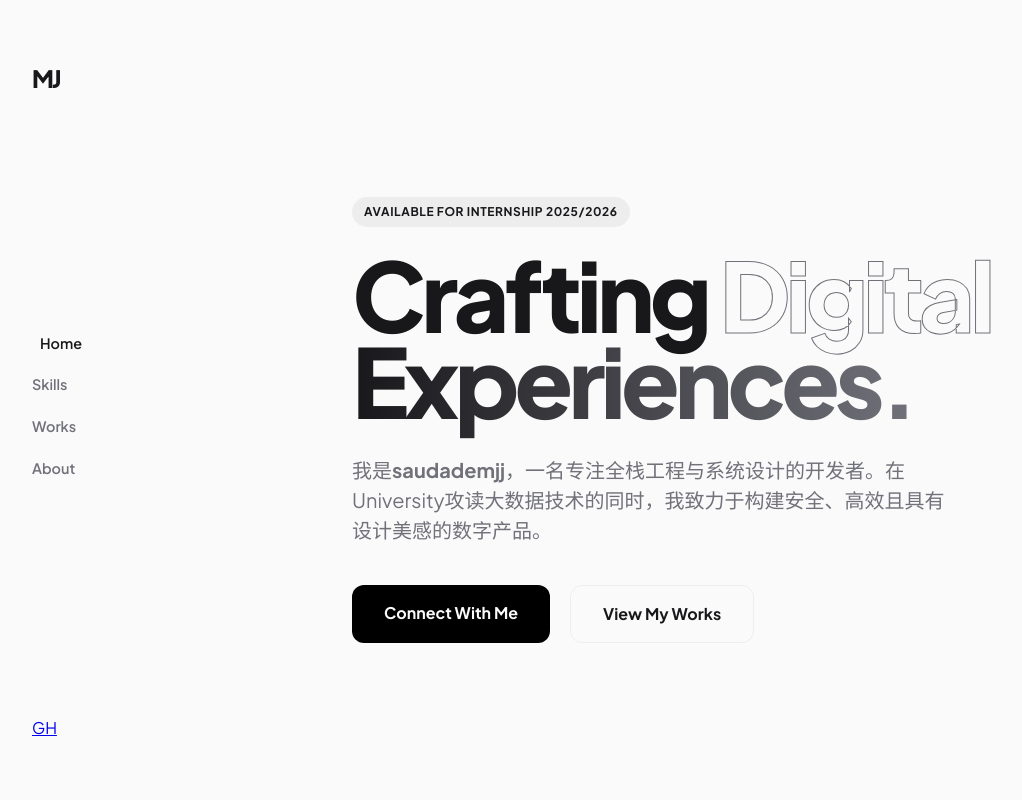
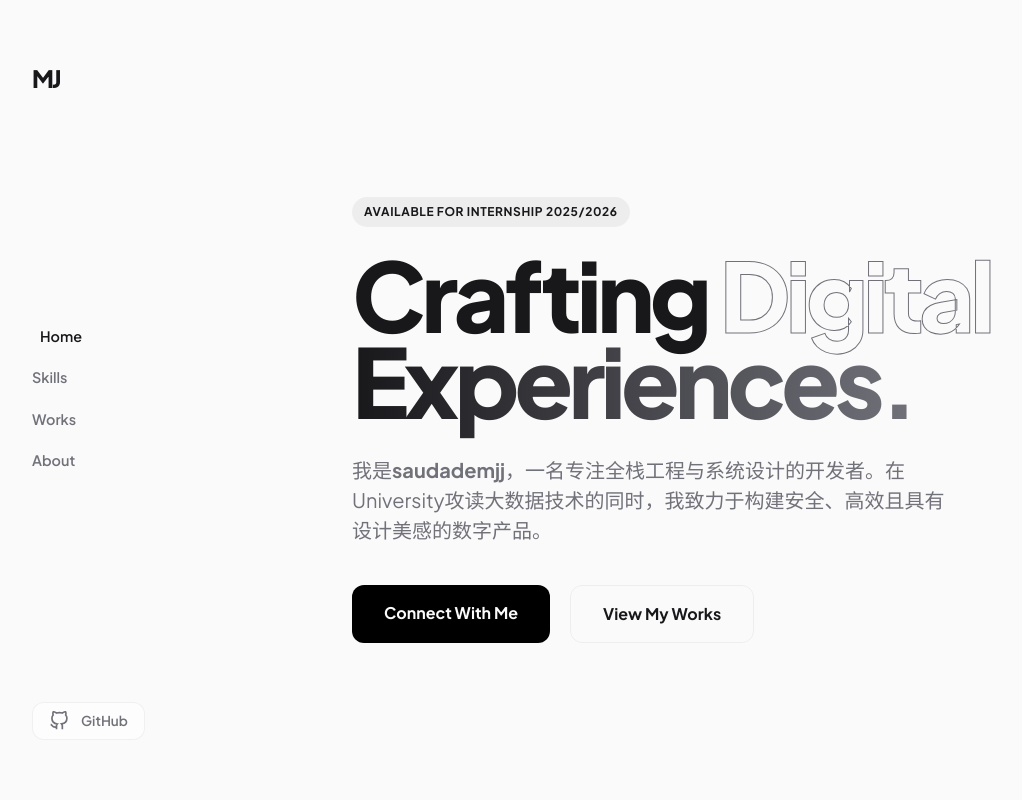
Before and after one commit to saudademjj/saudademjj.github.io, a plain HTML site: page index.html in a window 1280 px wide. Shown: the top 800 px of the page, without its empty margins (8-1030 px from the left). Drawn offline with Linux system fonts and the light colour scheme.

Commit message:
style: enhance social links in sidebar with modern icons and pill-style buttons

```diff
--- a/index.html
+++ b/index.html
@@ -26,7 +26,10 @@
                 <a href="#about" class="nav-item">About</a>
             </div>
             <div class="social-links">
-                <a href="https://github.com/saudademjj" target="_blank">GH</a>
+                <a href="https://github.com/saudademjj" target="_blank" class="social-icon-btn">
+                    <svg viewBox="0 0 24 24" width="20" height="20" stroke="currentColor" stroke-width="2" fill="none"><path d="M9 19c-5 1.5-5-2.5-7-3m14 6v-3.87a3.37 3.37 0 0 0-.94-2.61c3.14-.35 6.44-1.54 6.44-7A5.44 5.44 0 0 0 20 4.77 5.07 5.07 0 0 0 19.91 1S18.73.65 16 2.48a13.38 13.38 0 0 0-7 0C6.27.65 5.09 1 5.09 1A5.07 5.07 0 0 0 5 4.77a5.44 5.44 0 0 0-1.5 3.78c0 5.42 3.3 6.61 6.44 7A3.37 3.37 0 0 0 9 18.13V22"></path></svg>
+                    <span>GitHub</span>
+                </a>
             </div>
         </nav>
 
--- a/portfolio.css
+++ b/portfolio.css
@@ -353,6 +353,35 @@ body {
 .quote { font-size: 1.25rem; font-style: italic; color: var(--text-dim); margin-bottom: 30px; }
 .brand-signature { font-weight: 800; font-size: 1.1rem; }
 
+.social-links {
+    display: flex;
+    flex-direction: column;
+    gap: 12px;
+}
+
+.social-icon-btn {
+    display: flex;
+    align-items: center;
+    gap: 12px;
+    text-decoration: none;
+    color: var(--text-dim);
+    font-size: 0.85rem;
+    font-weight: 600;
+    padding: 8px 16px;
+    border-radius: 12px;
+    border: 1px solid var(--border);
+    background: var(--card-bg);
+    transition: 0.3s cubic-bezier(0.2, 0, 0, 1);
+    width: fit-content;
+}
+
+.social-icon-btn:hover {
+    color: var(--text);
+    background: var(--border);
+    transform: translateX(4px);
+    border-color: var(--text-dim);
+}
+
 /* Footer */
 .main-footer { padding-top: 100px; }
 .footer-line { height: 1px; background: var(--border); margin-bottom: 40px; }
```
